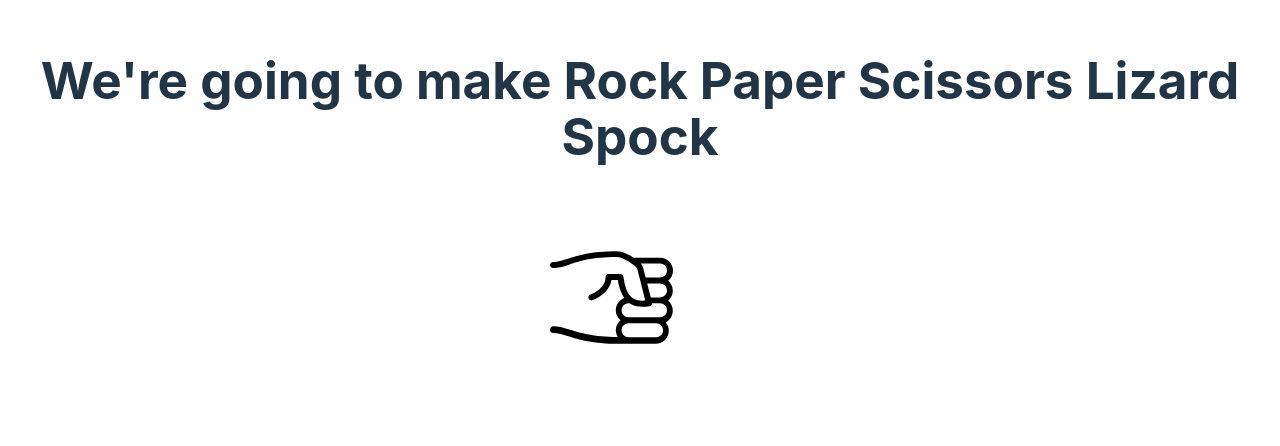
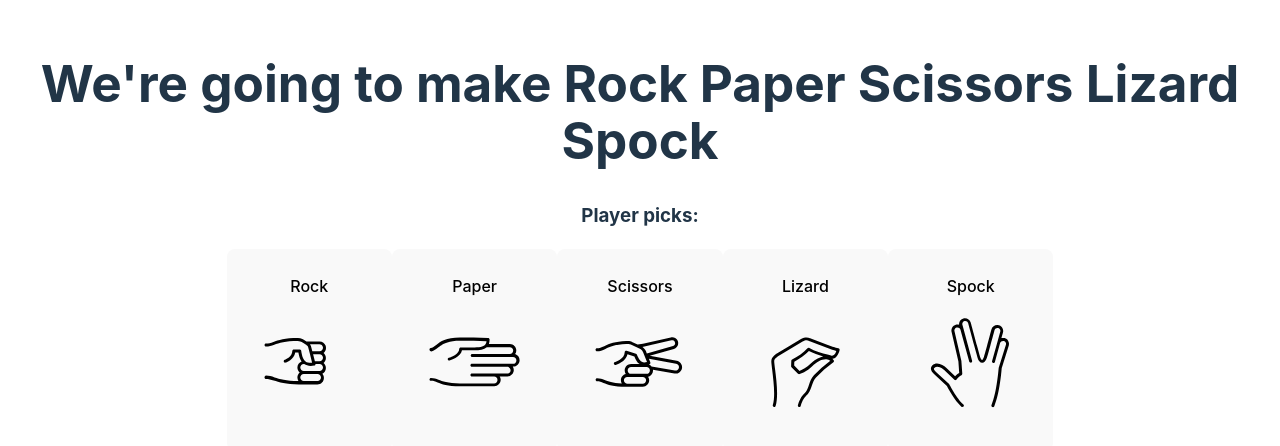
Before and after one commit to caro-turnbull/RockPaperScissorsLizardSpock, a React (Vite) app: page / in a window 1280 px wide. Shown: the part 164-610 px from the top of the page. Built offline with nearby package versions, Linux system fonts and the light colour scheme.

Commit message:
mapped options into buttons

```diff
--- a/src/App.jsx
+++ b/src/App.jsx
@@ -1,16 +1,16 @@
 import { useState } from 'react';
-import reactLogo from './assets/react.svg';
-import viteLogo from '/vite.svg';
+import UserPick from './Components/UserPick';
 import './App.css';
+import NavBar from './Components/NavBar';
 
 function App() {
-  const [count, setCount] = useState(0);
+  // const [count, setCount] = useState(0);
 
   return (
     <>
-      <h1>We're going to make Rock Paper Scissors Lizard Spock</h1>
+      <NavBar />
+      <UserPick />
 
-      <img src="../public/hands/fist.svg" width={200} alt="no img" />
     </>
   );
 }
--- a/src/Components/NavBar.jsx
+++ b/src/Components/NavBar.jsx
@@ -0,0 +1,8 @@
+function NavBar() {
+
+  return (
+    <h1>We're going to make Rock Paper Scissors Lizard Spock</h1>
+
+  );
+}
+export default NavBar;
--- a/src/Components/UserPick.jsx
+++ b/src/Components/UserPick.jsx
@@ -0,0 +1,24 @@
+import { useState } from 'react';
+import { options3, options5 } from '../data';
+
+
+function UserPick() {
+  const [userChoice, setUserChoice] = useState('Rock');
+
+  return (
+    <>
+      <h3>Player picks:</h3>
+      {options5.map((choice) => {
+        return (
+          <button key={choice.name}>
+            <p>{choice.name}</p>
+            <img src={choice.img} alt='its broken' height={125} width={125} />
+          </button>
+        );
+      })
+      }
+
+    </>
+  );
+}
+export default UserPick;
--- a/src/data.js
+++ b/src/data.js
@@ -30,4 +30,4 @@ export const options5 = [
   }
 ];
 
-// export default { options3, options5 };
+export default { options3, options5 };
```
